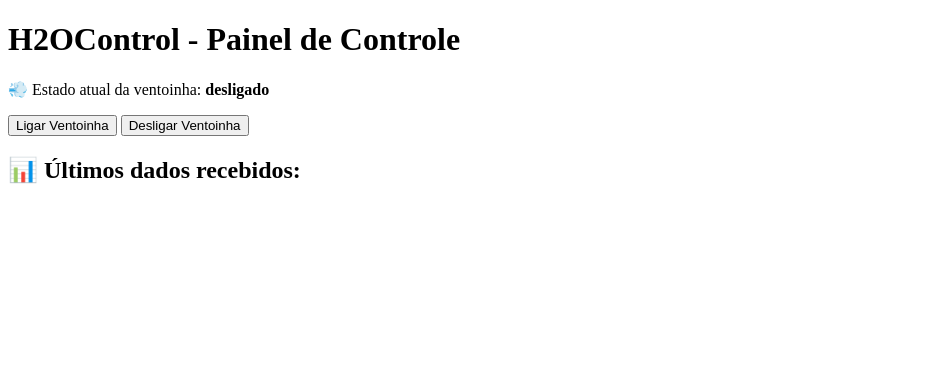
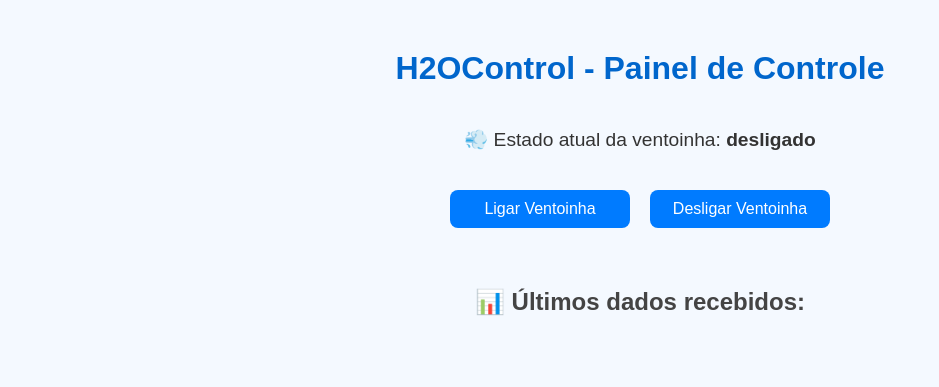
Before and after one commit to Bhdc54/H2Ocontrol, a FastAPI app: page / in a window 1280 px wide. Shown: the top 387 px of the page, without its empty margins (0-939 px from the left). Run offline with FastAPI, Linux system fonts and the light colour scheme; data that the repository does not hold is empty.

Commit message:
html novo

```diff
--- a/templates/index.html
+++ b/templates/index.html
@@ -3,6 +3,73 @@
 <head>
     <meta charset="UTF-8">
     <title>Controle da Ventoinha</title>
+    <style>
+        body {
+            font-family: Arial, sans-serif;
+            background-color: #f4f9ff;
+            color: #333;
+            display: flex;
+            flex-direction: column;
+            align-items: center;
+            text-align: center;
+            margin: 0;
+            padding: 20px;
+        }
+
+        h1 {
+            margin-top: 30px;
+            font-size: 2em;
+            color: #0066cc;
+        }
+
+        p {
+            font-size: 1.2em;
+        }
+
+        .botoes {
+            display: flex;
+            gap: 20px;
+            justify-content: center;
+            margin: 20px 0;
+        }
+
+        .botoes button {
+            width: 180px;
+            padding: 10px 0;
+            font-size: 1em;
+            background-color: #007bff;
+            color: white;
+            border: none;
+            border-radius: 8px;
+            cursor: pointer;
+            transition: background-color 0.3s;
+        }
+
+        .botoes button:hover {
+            background-color: #0056b3;
+        }
+
+        h2 {
+            margin-top: 40px;
+            color: #444;
+        }
+
+        ul#dados {
+            list-style: none;
+            padding: 0;
+            max-width: 500px;
+            width: 100%;
+        }
+
+        ul#dados li {
+            background-color: #e6f0ff;
+            border: 1px solid #cce0ff;
+            border-radius: 6px;
+            margin: 5px 0;
+            padding: 10px;
+            font-size: 0.95em;
+        }
+    </style>
     <script>
         async function atualizarEstado() {
             const res = await fetch("/ventoinha");
@@ -40,8 +107,11 @@
 <body onload="atualizarEstado(); carregarDadosSensores();">
     <h1>H2OControl - Painel de Controle</h1>
     <p>💨 Estado atual da ventoinha: <strong id="estado">...</strong></p>
-    <button onclick="alterarEstado('ligado')">Ligar Ventoinha</button>
-    <button onclick="alterarEstado('desligado')">Desligar Ventoinha</button>
+
+    <div class="botoes">
+        <button onclick="alterarEstado('ligado')">Ligar Ventoinha</button>
+        <button onclick="alterarEstado('desligado')">Desligar Ventoinha</button>
+    </div>
 
     <h2>📊 Últimos dados recebidos:</h2>
     <ul id="dados"></ul>
```
